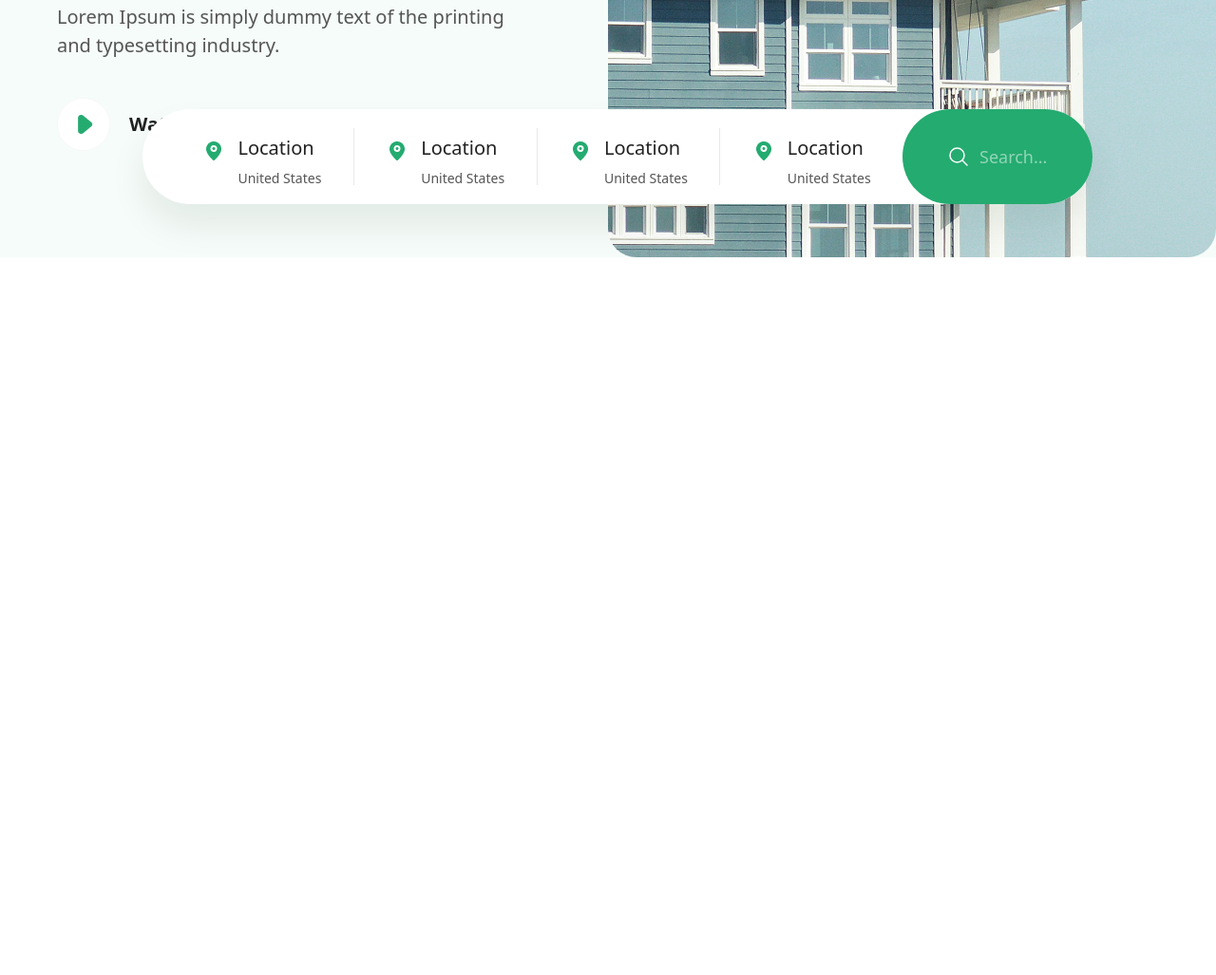
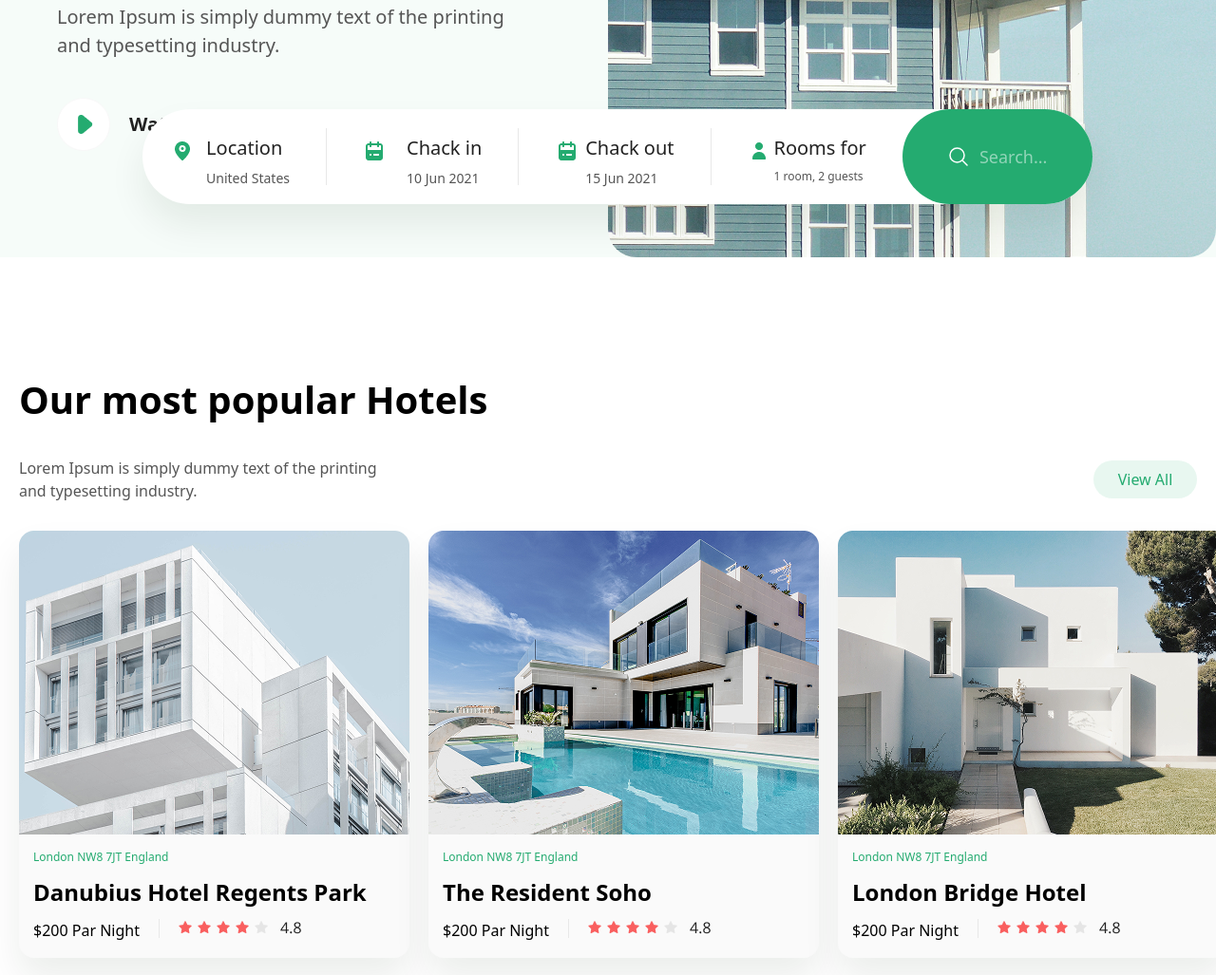
Before and after one commit to JM-2007-07/Hotels, a website: page index.html in a window 1280 px wide. Shown: the part 465-1492 px from the top of the page at 95% size. Before the commit the page ends 800 px from the top, so only its background shows below. Drawn offline with Linux system fonts and the light colour scheme.

Commit message:
2nd section

```diff
--- a/index.html
+++ b/index.html
@@ -33,7 +33,6 @@
         <img class="rounded-[30px] lg:w-[640px] lg:h-[656px]" src="./Images/image (19).png" alt="">
 
         <div class="hidden lg:flex absolute top-[500px] left-[150px] lg:flex-row items-center pl-[30px] w-[1000px] h-[100px] bg-white rounded-[280px] justify-between" style="box-shadow: 0px 22px 38px #00221314;">
-            <div class=""></div>
             <div class="border border-b border-[#E8E8E8] lg:border-none flex w-[125px] h-[48px] justify-between items-start">
                 <img class="w-[24px] mt-1.5 h-[24px]" src="./Images/pin 1.png" alt="">
                 <div class="flex flex-col gap-1.5">
@@ -43,26 +42,26 @@
             </div>
             <img class="h-[60px]" src="./Images/Line 3.png" alt="">
             <div class="border border-b border-[#E8E8E8] lg:border-none flex w-[125px] h-[48px] justify-between items-start">
-                <img class="w-[24px] mt-1.5 h-[24px]" src="./Images/pin 1.png" alt="">
+                <img class="w-[24px] mt-1.5 h-[24px]" src="./Images/calendar 1.png" alt="">
                 <div class="flex flex-col gap-1.5">
-                    <p class="text-[20px] text-[#222222]">Location</p>
-                    <p class="text-[14px] text-[#555555]">United States</p>
+                    <p class="text-[20px] text-[#222222]">Chack in</p>
+                    <p class="text-[14px] text-[#555555]">10 Jun 2021</p>
                 </div>
             </div>
             <img class="h-[60px]" src="./Images/Line 3.png" alt="">
             <div class="border border-b border-[#E8E8E8] lg:border-none flex w-[125px] h-[48px] justify-between items-start">
-                <img class="w-[24px] mt-1.5 h-[24px]" src="./Images/pin 1.png" alt="">
+                <img class="w-[24px] mt-1.5 h-[24px]" src="./Images/calendar 1.png" alt="">
                 <div class="flex flex-col gap-1.5">
-                    <p class="text-[20px] text-[#222222]">Location</p>
-                    <p class="text-[14px] text-[#555555]">United States</p>
+                    <p class="text-[20px] text-[#222222]">Chack out</p>
+                    <p class="text-[14px] text-[#555555]">15 Jun 2021</p>
                 </div>
             </div>
             <img class="h-[60px]" src="./Images/Line 3.png" alt="">
             <div class="border border-b border-[#E8E8E8] lg:border-none flex w-[125px] h-[48px] justify-between items-start">
-                <img class="w-[24px] mt-1.5 h-[24px]" src="./Images/pin 1.png" alt="">
+                <img class="w-[24px] mt-1.5 h-[24px]" src="./Images/person 1.png" alt="">
                 <div class="flex flex-col gap-1.5">
-                    <p class="text-[20px] text-[#222222]">Location</p>
-                    <p class="text-[14px] text-[#555555]">United States</p>
+                    <p class="text-[20px] text-[#222222]">Rooms for</p>
+                    <p class="text-[12px] text-[#555555]">1 room, 2 guests</p>
                 </div>
             </div>
             <div class="w-[200px] h-[100px] flex rounded-[280px] bg-[#24AB70] text-white flex justify-center gap-[10px] items-center">
@@ -73,5 +72,51 @@
             </div>
         </div>
     </section>
+
+    <section class="p-5 relative max-w-[1280px] lg:h-[656px] mx-auto mt-[100px] flex gap-[30px] flex-col">
+        <h1 class="text-[40px] font-[600] text-center lg:text-start">Our most popular Hotels</h1>
+        <div class="w-full flex flex-col lg:flex-row items-center gap-[20px] lg:justify-between lg:items-center">
+            <p class="text-[16px] text-[#555555] lg:w-[400px] text-center lg:text-start">Lorem Ipsum is simply dummy text of the printing and typesetting industry.</p>
+            <button class="w-[109px] h-[40px] bg-[#24AB701A] rounded-[280px] text-[#24AB70]">View All</button>
+        </div>
+        <div class="w-full  lg:w-[1280px] flex flex-col lg:flex-row gap-[20px]">
+            <div class="w-full lg:w-[411px] h-[450px] rounded-[16px] bg-[#FAFAFA] flex flex-col" style="box-shadow: 0px 22px 38px #00221314;">
+                <img class="w-full" src="./Images/image (20).png" alt="">
+                <div class="m-[15px] flex flex-col gap-[10px]">
+                    <p class="text-[12px] text-[#24AB70]">London NW8 7JT England</p>
+                    <p class="text-[24px] font-[600]">Danubius Hotel Regents Park</p>
+                    <div class="flex gap-[20px]">
+                        <p class="text-[16px]">$200 Par Night</p>
+                        <img class="h-[20px]" src="./Images/Line 3.png" alt="">
+                        <img class="h-[18px]" src="./Images/Group 10.png" alt="">
+                    </div>
+                </div>
+            </div>
+            <div class="w-full lg:w-[411px] h-[450px] rounded-[16px] bg-[#FAFAFA] flex flex-col" style="box-shadow: 0px 22px 38px #00221314;">
+                <img class="w-full" src="./Images/image (21).png" alt="">
+                <div class="m-[15px] flex flex-col gap-[10px]">
+                    <p class="text-[12px] text-[#24AB70]">London NW8 7JT England</p>
+                    <p class="text-[24px] font-[600]">The Resident Soho</p>
+                    <div class="flex gap-[20px]">
+                        <p class="text-[16px]">$200 Par Night</p>
+                        <img class="h-[20px]" src="./Images/Line 3.png" alt="">
+                        <img class="h-[18px]" src="./Images/Group 10.png" alt="">
+                    </div>
+                </div>
+            </div>
+            <div class="w-full lg:w-[411px] h-[450px] rounded-[16px] bg-[#FAFAFA] flex flex-col" style="box-shadow: 0px 22px 38px #00221314;">
+                <img class="w-full" src="./Images/image (22).png" alt="">
+                <div class="m-[15px] flex flex-col gap-[10px]">
+                    <p class="text-[12px] text-[#24AB70]">London NW8 7JT England</p>
+                    <p class="text-[24px] font-[600]">London Bridge Hotel</p>
+                    <div class="flex gap-[20px]">
+                        <p class="text-[16px]">$200 Par Night</p>
+                        <img class="h-[20px]" src="./Images/Line 3.png" alt="">
+                        <img class="h-[18px]" src="./Images/Group 10.png" alt="">
+                    </div>
+                </div>
+            </div>
+        </div>
+    </section>
 </body>
 </html>
```
Also changed, not shown: Images/Group 10.png (added), Images/calendar 1.png (added), Images/image (20).png (added), Images/image (21).png (added), Images/image (22).png (added), Images/person 1.png (added), src/output.css.
